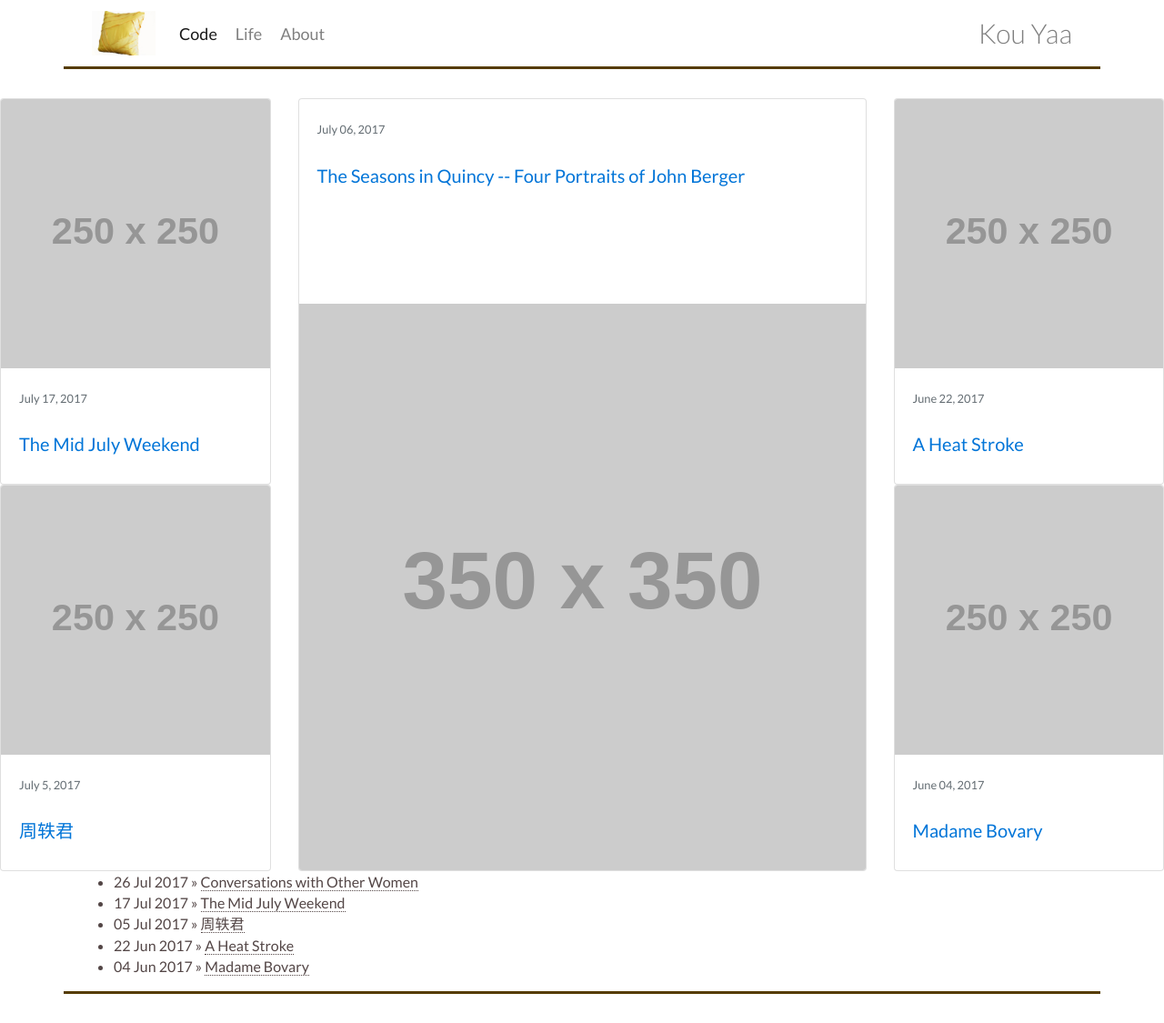
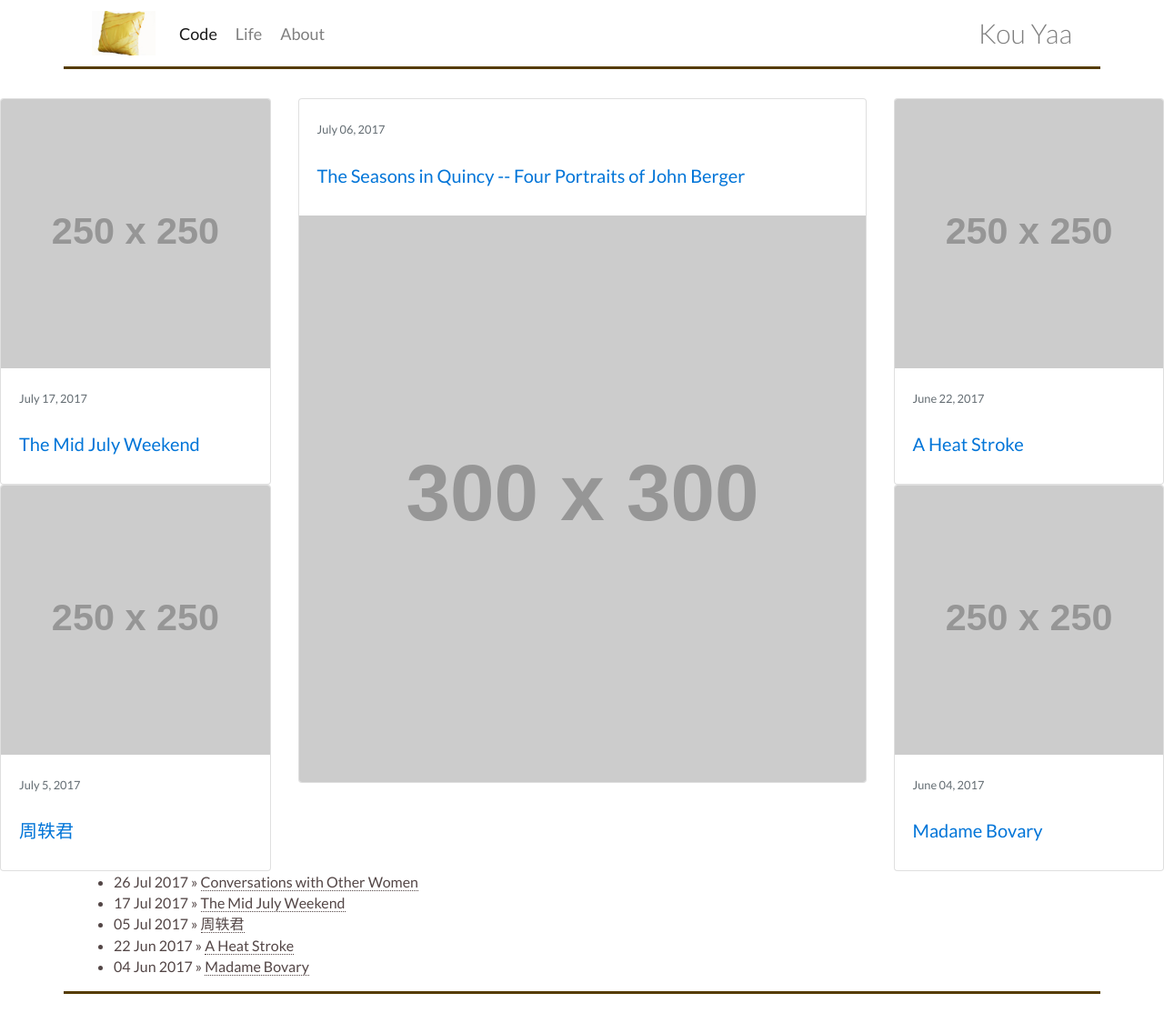
Before and after one commit to yinkouya/yinkouya.github.io, a Jekyll site: the page built from life.html, in a window 1280 px wide. Shown: the whole page at 91% size. Built offline with Jekyll 4.4.1, drawn with Linux system fonts in a browser that asks for light colours; nearby versions of some CDN libraries.

Commit message:
Update life.html

```diff
--- a/life.html
+++ b/life.html
@@ -1,17 +1,16 @@
 ---
 layout: default
 ---
-<div class="wrapper">
 <div class="row">
   <div class="col-sm-3">
-    <div class="card h-50">
+    <div class="card">
       <img class="card-img-top img-fluid" src="http://via.placeholder.com/250x250" alt="Card image cap">
       <div class="card-block">
         <p class="card-text"><small class="text-muted">July 17, 2017</small></p>
         <a href="{{ site.baseurl }}/life/The-Mid-July-Weekend.html"><h4 class="card-title">The Mid July Weekend</h4></a>
       </div>
     </div>
-    <div class="card h-50">
+    <div class="card">
       <img class="card-img-top img-fluid" src="http://via.placeholder.com/250x250" alt="Card image cap">
       <div class="card-block">
         <p class="card-text"><small class="text-muted">July 5, 2017</small></p>
@@ -21,24 +20,24 @@
   </div>
 
   <div class="col-sm-6">
-    <div class="card h-100">
+    <div class="card">
       <div class="card-block">
         <p class="card-text"><small class="text-muted">July 06, 2017</small></p>
         <a href="{{ site.baseurl }}/life/The-Seasons-in-Quincy.html"><h4 class="card-title">The Seasons in Quincy -- Four Portraits of John Berger</h4></a>
       </div>
-      <img class="card-img-bottom img-fluid" src="http://via.placeholder.com/350x350" alt="Card image cap">
+      <img class="card-img-bottom img-fluid" src="http://via.placeholder.com/300x300" alt="Card image cap">
     </div>
   </div>
 
   <div class="col-sm-3">
-    <div class="card h-50">
+    <div class="card">
       <img class="card-img-top img-fluid" src="http://via.placeholder.com/250x250" alt="Card image cap">
       <div class="card-block">
         <p class="card-text"><small class="text-muted">June 22, 2017</small></p>
         <a href="{{ site.baseurl }}/life/A-Heat-Stroke.html"><h4 class="card-title">A Heat Stroke</h4></a>
       </div>
     </div>
-    <div class="card h-50">
+    <div class="card">
       <img class="card-img-top img-fluid" src="http://via.placeholder.com/250x250" alt="Card image cap">
       <div class="card-block">
         <p class="card-text"><small class="text-muted">June 04, 2017</small></p>
@@ -55,4 +54,3 @@
   {% endfor %}
   </ul>
 </div>
-</div>
```
